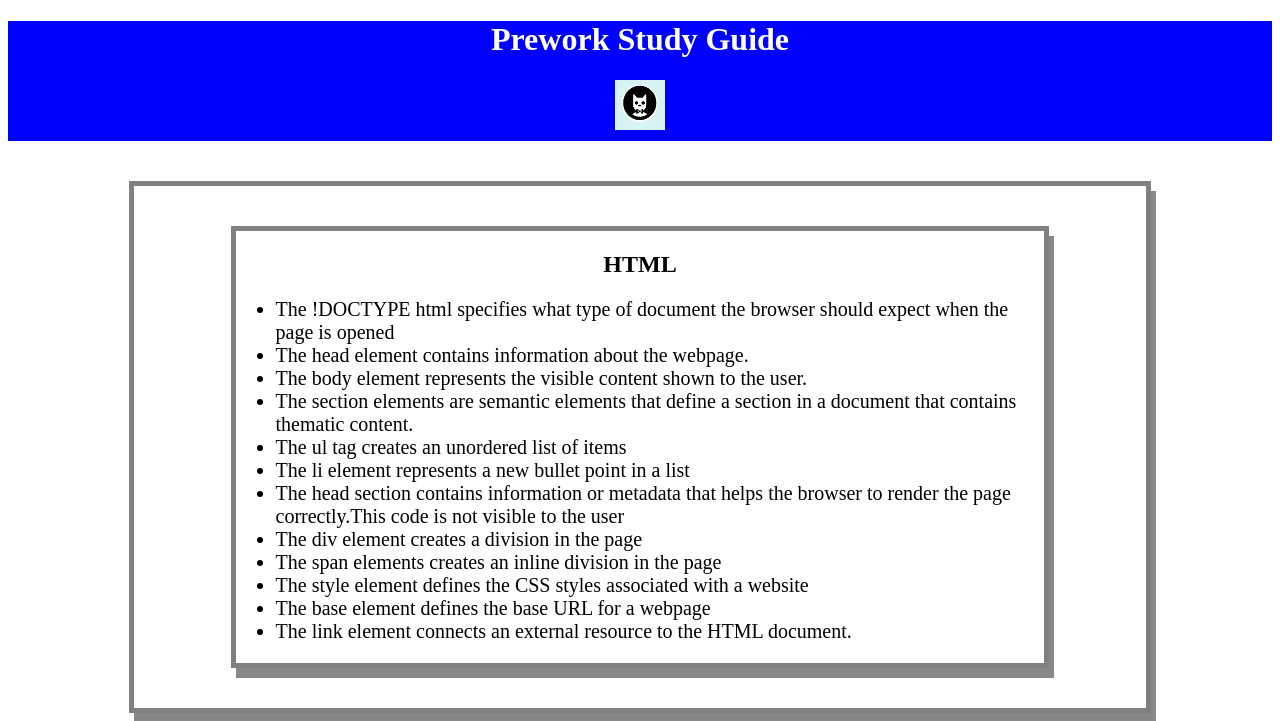
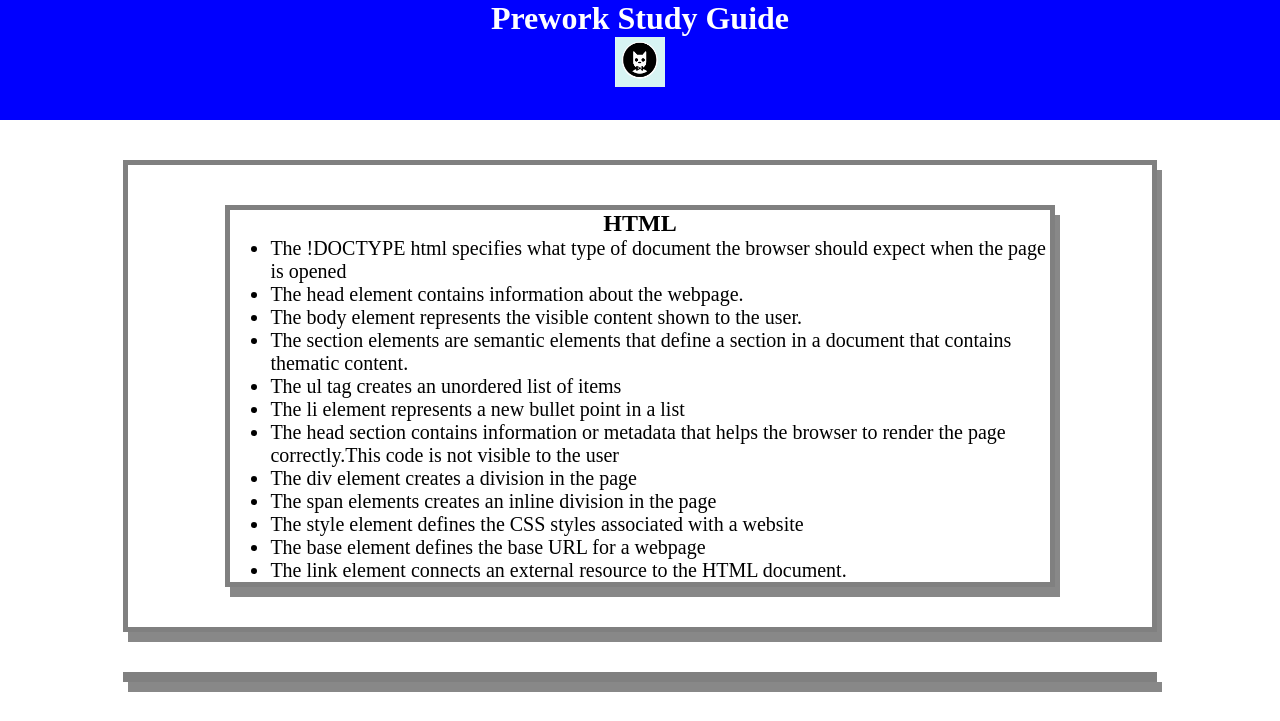
Before and after one commit to fab-labo/prework-study-guide, a plain HTML site: page index.html in a window 1280 px wide. Shown: the top 721 px of the page. Drawn offline with Linux system fonts and the light colour scheme.

Commit message:
added CSS to project

```diff
--- a/assets/style.css
+++ b/assets/style.css
@@ -1,5 +1,4 @@
 * {
-<<<<<<< HEAD
   margin: 0;
   padding: 0;
  }
@@ -40,40 +39,3 @@
   border: 5px solid gray;
   box-shadow: 5px 10px #888888;
 }
-=======
-    margin: 0;
-    padding: 0;
-}
-header,
-footer {
-    width: 100%;
-    height: 120px;
-    background-color: blue;
-    color: white;
-}
-h1,
-h2 {
-    text-align: center;
-}
-img {
-    display: block;
-    height: 50px;
-    width: 50px;
-    margin-left: auto;
-    margin-right: auto;
-}
-ul {
-    padding-left: 40px;
-    font-size: 20px;
-}
-p {
-    text-align: center;
-    font-size: 30px;
-  }
-  .card {
-    width: 80%;
-    margin: 40px auto;
-    border: 5px solid gray;
-    box-shadow: 5px 10px #888888;
-  }
->>>>>>> 45fd68244aec3466f4f4e1201cbb83131329d914
```
